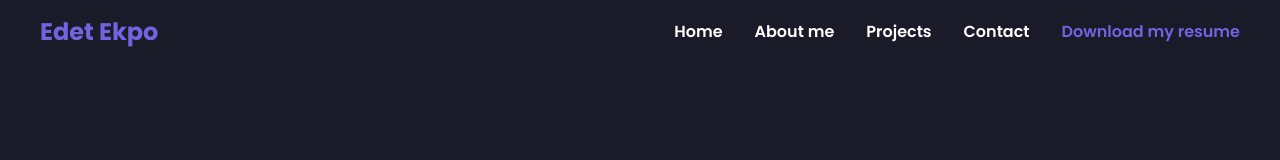
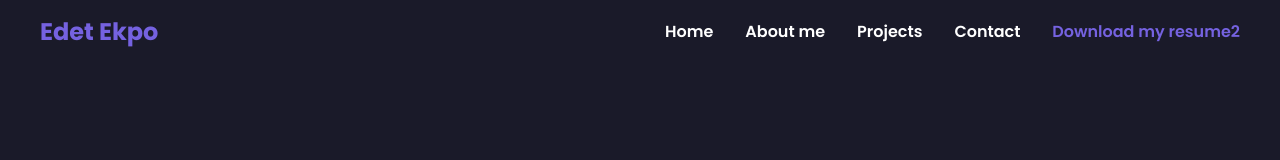
Before and after one commit to ManLikeGhost/edet-ekpo-portfolio, a React (Vite) app: page / in a window 1280 px wide. Shown: the top 160 px of the page. Built offline with nearby package versions, Linux system fonts and the light colour scheme.

Commit message:
added number to note change

```diff
--- a/src/components/Header.jsx
+++ b/src/components/Header.jsx
@@ -58,7 +58,7 @@ const Header = () => {
               rel="noreferrer"
               className="text-primary"
             >
-                Download my resume
+                Download my resume2
               </a>
             </li>
         </ul>
```
